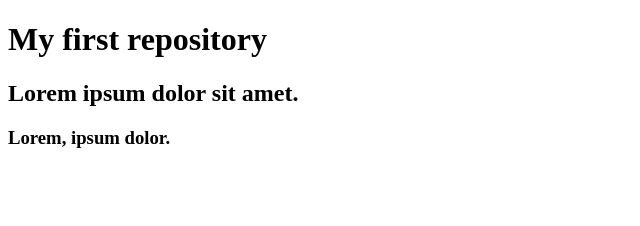
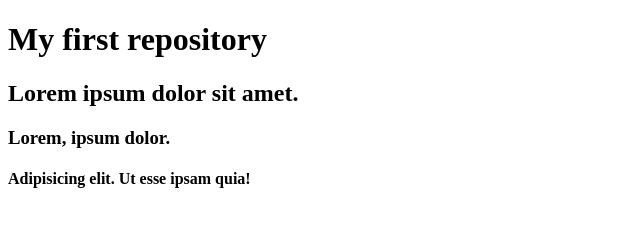
Before and after one commit to jomacz/first, a plain HTML site: page index.html in a window 1280 px wide. Shown: the whole page, without its empty margins (0-640 px from the left). Drawn offline with Linux system fonts and the light colour scheme.

Commit message:
Ajout H4

```diff
--- a/index.html
+++ b/index.html
@@ -11,6 +11,7 @@
     <h1>My first repository</h1>
     <h2>Lorem ipsum dolor sit amet.</h2>
     <h3>Lorem, ipsum dolor.</h3>
+    <h4>Adipisicing elit. Ut esse ipsam quia!</h4>
 
 </body>
 </html>
```
